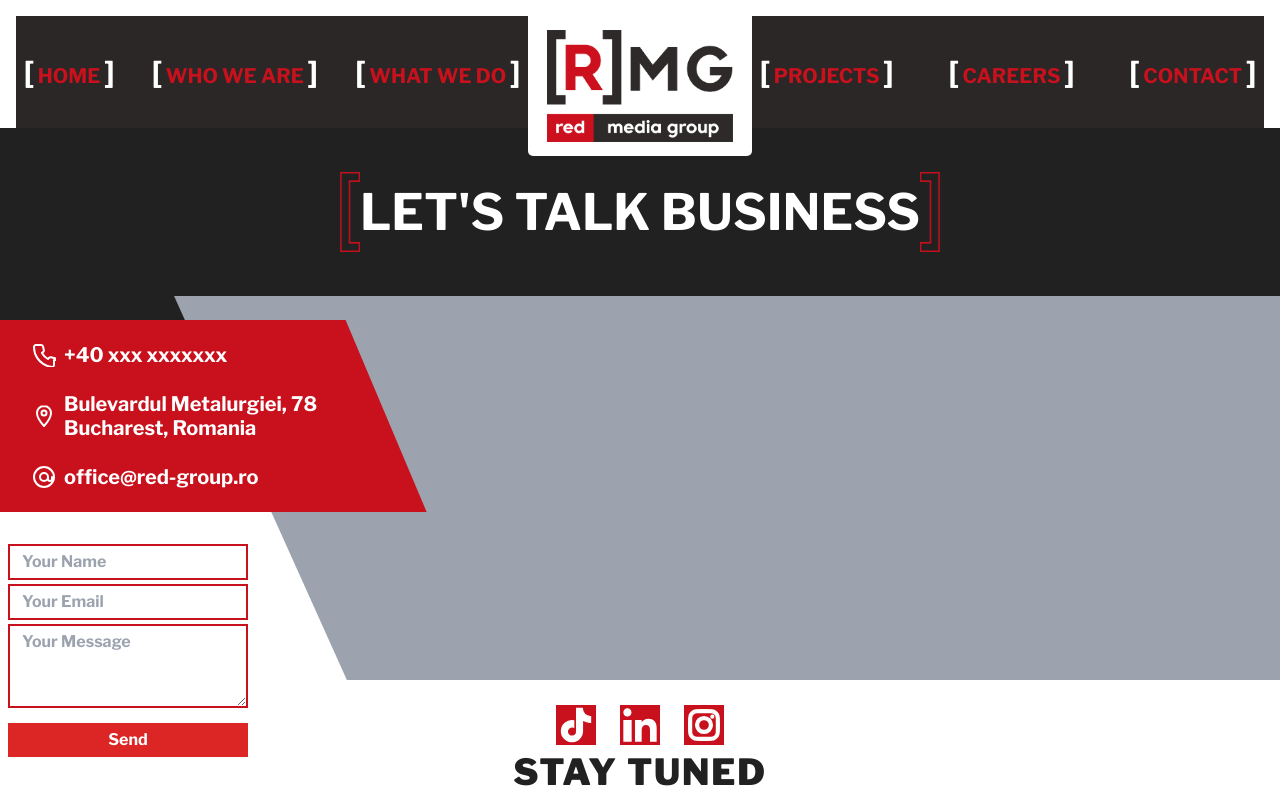
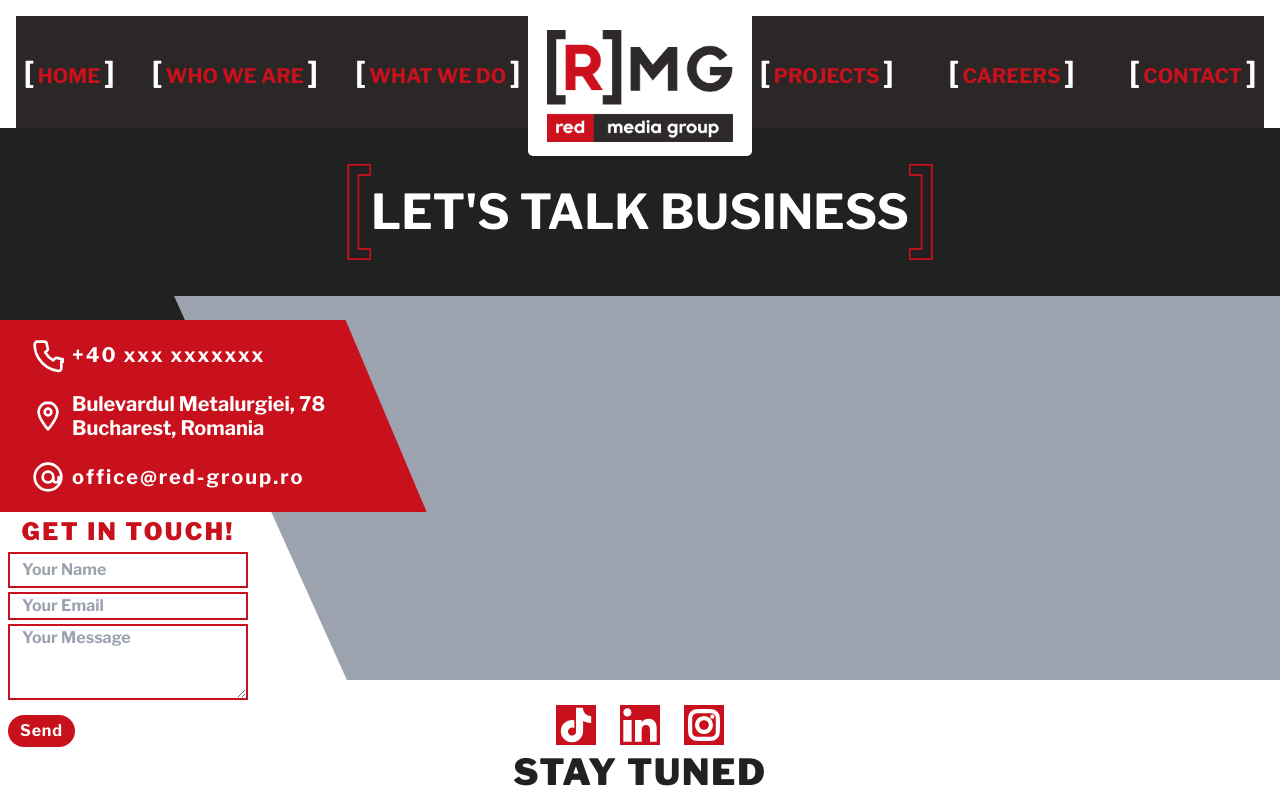
Before and after one commit to afterglow420/red-media-v2, a React (Vite) app in the folder red-media/: page /contact in a window 1280 px wide. Built offline with nearby package versions, Linux system fonts and the light colour scheme.

Commit message:
contact finished

```diff
--- a/red-media/src/pages/Contact.tsx
+++ b/red-media/src/pages/Contact.tsx
@@ -22,7 +22,6 @@ const Contact = () => {
     const drawerRef = useRef<HTMLDivElement>(null); // Ref for the drawer
     const formRef = useRef<HTMLFormElement>(null);
     const largeFormRef = useRef<HTMLDivElement>(null);
-    const sendButtonRefLarge = useRef<HTMLButtonElement>(null);
 
     // State for form values
     const [formValues, setFormValues] = useState({
@@ -182,15 +181,6 @@ const Contact = () => {
         }
     }, [isDrawerOpen]);
 
-    // Send Button Animation
-    const handleSend = () => {
-        setFormValues({
-            name: '',
-            email: '',
-            message: '',
-        });
-    };
-
     return (
         <div className="text-white overflow-hidden">
             <div className={`h-dvh w-full`} id="section-1">
@@ -207,13 +197,13 @@ const Contact = () => {
                                 <img
                                     src="/images/brackets/red-outline-bracket.png"
                                     alt="Red Outline Bracket"
-                                    className="h-20 w-auto"
+                                    className="h-20 xl:h-24 2xl:h-36 w-auto"
                                 />
                             </p>
 
                             <p
                                 ref={businessTextRef}
-                                className="text-white text-[20px] lg:text-[50px] font-bold"
+                                className="text-white text-[1.25rem] lg:text-[3rem] 2xl:text-[4rem] font-bold"
                                 style={{ opacity: animationsEnabled ? 0 : 1 }}
                             >
                                 {animationsEnabled ? '' : businessText}
@@ -225,7 +215,7 @@ const Contact = () => {
                                 <img
                                     src="/images/brackets/red-outline-bracket.png"
                                     alt="Red Outline Bracket"
-                                    className="h-20 w-auto transform -scale-x-100"
+                                    className="h-20 xl:h-24 2xl:h-36 w-auto transform -scale-x-100"
                                 />
                             </p>
                         </div>
@@ -241,17 +231,17 @@ const Contact = () => {
                         >
                             <div className="w-full h-full p-2 flex flex-col justify-around pl-4 lg:pl-8 font-bold text-[0.8rem] lg:text-[1.25rem] 2xl:text-[1.75rem]">
                                 <div className="flex flex-row items-center gap-2">
-                                    <div className="flex items-center justify-center w-6 h-6">
-                                        <svg xmlns="http://www.w3.org/2000/svg" width="24" height="24" viewBox="0 0 24 24" fill="none" stroke="currentColor" strokeWidth="2" strokeLinecap="round" strokeLinejoin="round">
+                                    <div className="flex items-center justify-center w-6 2xl:w-10 lg:w-8 lg:h-8 h-6 2xl:h-10">
+                                        <svg xmlns="http://www.w3.org/2000/svg" width="48" height="48" viewBox="0 0 24 24" fill="none" stroke="currentColor" strokeWidth="2" strokeLinecap="round" strokeLinejoin="round">
                                             <path d="M22 16.92V22a2 2 0 0 1-2.18 2 19.88 19.88 0 0 1-8.63-3.13 19.51 19.51 0 0 1-6-6A19.88 19.88 0 0 1 2 4.18 2 2 0 0 1 4 2h5.08a2 2 0 0 1 2 1.72 12.05 12.05 0 0 0 .68 2.92 2 2 0 0 1-.45 2.11L9.91 10a16 16 0 0 0 6 6l1.25-1.25a2 2 0 0 1 2.11-.45 12.05 12.05 0 0 0 2.92.68 2 2 0 0 1 1.72 2z"></path>
                                         </svg>
                                     </div>
-                                    <span>+40 xxx xxxxxxx</span>
+                                    <span className="tracking-widest">+40 xxx xxxxxxx</span>
                                 </div>
 
                                 <div className="flex flex-row gap-2 items-center">
-                                    <div className="flex items-center justify-center w-6 h-6">
-                                        <svg xmlns="http://www.w3.org/2000/svg" width="24" height="24" viewBox="0 0 24 24" fill="none" stroke="currentColor" strokeWidth="2" strokeLinecap="round" strokeLinejoin="round">
+                                    <div className="flex items-center justify-center w-6 2xl:w-10 lg:w-8 lg:h-8 h-6 2xl:h-1">
+                                        <svg xmlns="http://www.w3.org/2000/svg" width="48" height="48" viewBox="0 0 24 24" fill="none" stroke="currentColor" strokeWidth="2" strokeLinecap="round" strokeLinejoin="round">
                                             <path d="M12 2C8.13 2 5 5.13 5 9c0 5.25 7 13 7 13s7-7.75 7-13c0-3.87-3.13-7-7-7z"></path>
                                             <circle cx="12" cy="9" r="2.5"></circle>
                                         </svg>
@@ -263,14 +253,14 @@ const Contact = () => {
                                 </div>
 
                                 <div className="flex flex-row items-center gap-2">
-                                    <div className="flex items-center justify-center w-6 h-6">
-                                        <svg xmlns="http://www.w3.org/2000/svg" width="24" height="24" viewBox="0 0 24 24" fill="none" stroke="currentColor" strokeWidth="2" strokeLinecap="round" strokeLinejoin="round">
+                                    <div className="flex items-center justify-center w-6 2xl:w-10 lg:w-8 lg:h-8 h-6 2xl:h-10">
+                                        <svg xmlns="http://www.w3.org/2000/svg" width="48" height="48" viewBox="0 0 24 24" fill="none" stroke="currentColor" strokeWidth="2" strokeLinecap="round" strokeLinejoin="round">
                                             <circle cx="12" cy="12" r="10"></circle>
                                             <path d="M16 12a4 4 0 1 1-4-4 4 4 0 0 1 4 4v2a2 2 0 1 0 4 0v-2"></path>
                                         </svg>
 
                                     </div>
-                                    <span>office@red-group.ro</span>
+                                    <span className="tracking-widest">office@red-group.ro</span>
                                 </div>
                             </div>
                         </div>
@@ -316,20 +306,30 @@ const Contact = () => {
 
                         {/* Large Form */}
                         <div
-                            className="hidden lg:absolute lg:flex lg:flex-col lg:items-center lg:gap-1 left-0 top-[45%] bottom-3 w-1/5 p-1 text-[#c9111d] font-bold"
+                            className="hidden lg:absolute lg:flex lg:flex-col lg:items-center lg:gap-0 left-0 top-[40%] bottom-3 w-1/5 p-1 text-[#c9111d] font-bold"
                             ref={largeFormRef}
                         >
                             <div className="p-1 flex flex-col gap-2 items-center h-full w-full">
                                 {/* Contact Form */}
+                                {/* Name Input */}
+                                <label htmlFor="label" className="w-full text-center font-[900] text-[1.5rem] 2xl:text-[2rem] leading-none tracking-widest">GET IN TOUCH!</label>
                                 <form
                                     className="w-full max-w-md flex flex-col gap-1"
                                     ref={formRef}
                                     onSubmit={(e) => {
                                         e.preventDefault();
-                                        handleSend();
+                                        // Handle form submission logic here
+                                        // For example, send data to an API or display a success message
+                                        // After handling, you might want to close the drawer
+                                        setIsDrawerOpen(false);
+                                        setFormValues({
+                                            name: "",
+                                            email: "",
+                                            message: "",
+                                        });
                                     }}
                                 >
-                                    {/* Name Input */}
+
                                     <div>
                                         <input
                                             type="text"
@@ -349,7 +349,7 @@ const Contact = () => {
                                             type="email"
                                             id="email"
                                             name="email"
-                                            className="w-full px-3 py-1 border lg:border-2 border-[#c9111d] rounded-none focus:outline-none focus:border-[#c9111d]"
+                                            className="w-full px-3 py-0 border lg:border-2 border-[#c9111d] rounded-none focus:outline-none focus:border-[#c9111d]"
                                             placeholder="Your Email"
                                             required
                                             value={formValues.email}
@@ -362,7 +362,7 @@ const Contact = () => {
                                         <textarea
                                             id="message"
                                             name="message"
-                                            className="w-full px-3 py-1 border lg:border-2 border-[#c9111d] rounded-none focus:outline-none focus:border-[#c9111d] 2xl:hidden"
+                                            className="w-full px-3 py-0 border lg:border-2 border-[#c9111d] rounded-none focus:outline-none focus:border-[#c9111d] 2xl:hidden"
                                             placeholder="Your Message"
                                             rows={3}
                                             required
@@ -375,7 +375,7 @@ const Contact = () => {
                                         <textarea
                                             id="message"
                                             name="message"
-                                            className="w-full px-3 py-1 border lg:border-2 border-[#c9111d] rounded-none focus:outline-none focus:border-[#c9111d] hidden 2xl:block"
+                                            className="w-full px-3 py-0 border lg:border-2 border-[#c9111d] rounded-none focus:outline-none focus:border-[#c9111d] hidden 2xl:block"
                                             placeholder="Your Message"
                                             rows={6}
                                             required
@@ -384,21 +384,15 @@ const Contact = () => {
                                         ></textarea>
                                     </div>
                                     {/* Buttons */}
-                                    <button
-                                        type="submit"
-                                        ref={sendButtonRefLarge}
-                                        className="px-3 py-1 bg-red-600 text-white border border-transparent hover:bg-white hover:text-red-600 hover:border-red-600 transition-colors duration-300"
-                                        onClick={() => {
-                                            anime({
-                                                targets: sendButtonRefLarge.current,
-                                                scale: [1, 1.2, 1],
-                                                duration: 300,
-                                                easing: 'easeInOutSine',
-                                            });
-                                        }}
-                                    >
-                                        Send
-                                    </button>
+                                    <div className="flex flex-row items-center z-10">
+                                        {/* Send Button */}
+                                        <button
+                                            type="submit"
+                                            className="px-3 py-1 bg-[#c9111d] text-white rounded-2xl hover:bg-white hover:text-[#c9111d] hover:border-2 hover:border-[#c9111d] transition-colors duration-300 font-bold tracking-wider"
+                                        >
+                                            Send
+                                        </button>
+                                    </div>
                                 </form>
                             </div>
                         </div>
@@ -408,10 +402,10 @@ const Contact = () => {
                             <div className="flex flex-row h-full w-full">
 
                                 <div className="h-full w-full flex flex-col items-center justify-center text-[#c9111d] gap-0">
-                                    <div className="flex flex-row items-center justify-between gap-6">
+                                    <div className="flex flex-row items-center justify-between gap-6 2xl:gap-24">
                                         {/* TikTok Icon */}
                                         <div
-                                            className="flex items-center justify-center w-10 h-10"
+                                            className="flex items-center justify-center w-10 h-10 2xl:w-16 2xl:h-16"
                                             ref={tiktokRef}
                                             onMouseEnter={() => handleMouseEnter(tiktokRef.current)}
                                             onMouseLeave={() => handleMouseLeave(tiktokRef.current)}
@@ -424,7 +418,7 @@ const Contact = () => {
                                         </div>
                                         {/* LinkedIn Icon */}
                                         <div
-                                            className="flex items-center justify-center w-10 h-10"
+                                            className="flex items-center justify-center w-10 h-10 2xl:w-16 2xl:h-16"
                                             ref={linkedinRef}
                                             onMouseEnter={() => handleMouseEnter(linkedinRef.current)}
                                             onMouseLeave={() => handleMouseLeave(linkedinRef.current)}
@@ -437,7 +431,7 @@ const Contact = () => {
                                         </div>
                                         {/* Instagram Icon */}
                                         <div
-                                            className="flex items-center justify-center w-10 h-10"
+                                            className="flex items-center justify-center w-10 h-10 2xl:w-16 2xl:h-16"
                                             ref={instagramRef}
                                             onMouseEnter={() => handleMouseEnter(instagramRef.current)}
                                             onMouseLeave={() => handleMouseLeave(instagramRef.current)}
@@ -450,7 +444,7 @@ const Contact = () => {
                                         </div>
                                     </div>
                                     <div
-                                        className="text-[#212121] font-[900] tracking-wider text-[2.25rem]"
+                                        className="text-[#212121] font-[900] tracking-wider text-[2.25rem] 2xl:text-[4rem]"
                                         ref={stayTunedRef}
                                     >
                                         STAY TUNED
@@ -540,9 +534,11 @@ const Contact = () => {
                                     className="px-4 py-2 bg-red-600 text-white rounded-none hover:bg-red-700 transition-colors duration-300 font-bold tracking-wider"
                                     onClick={() => {
                                         setIsDrawerOpen(false);
-                                        if (formRef.current) {
-                                            formRef.current.reset();
-                                        }
+                                        setFormValues({
+                                            name: "",
+                                            email: "",
+                                            message: "",
+                                        });
                                     }}
                                 >
                                     Cancel
```
